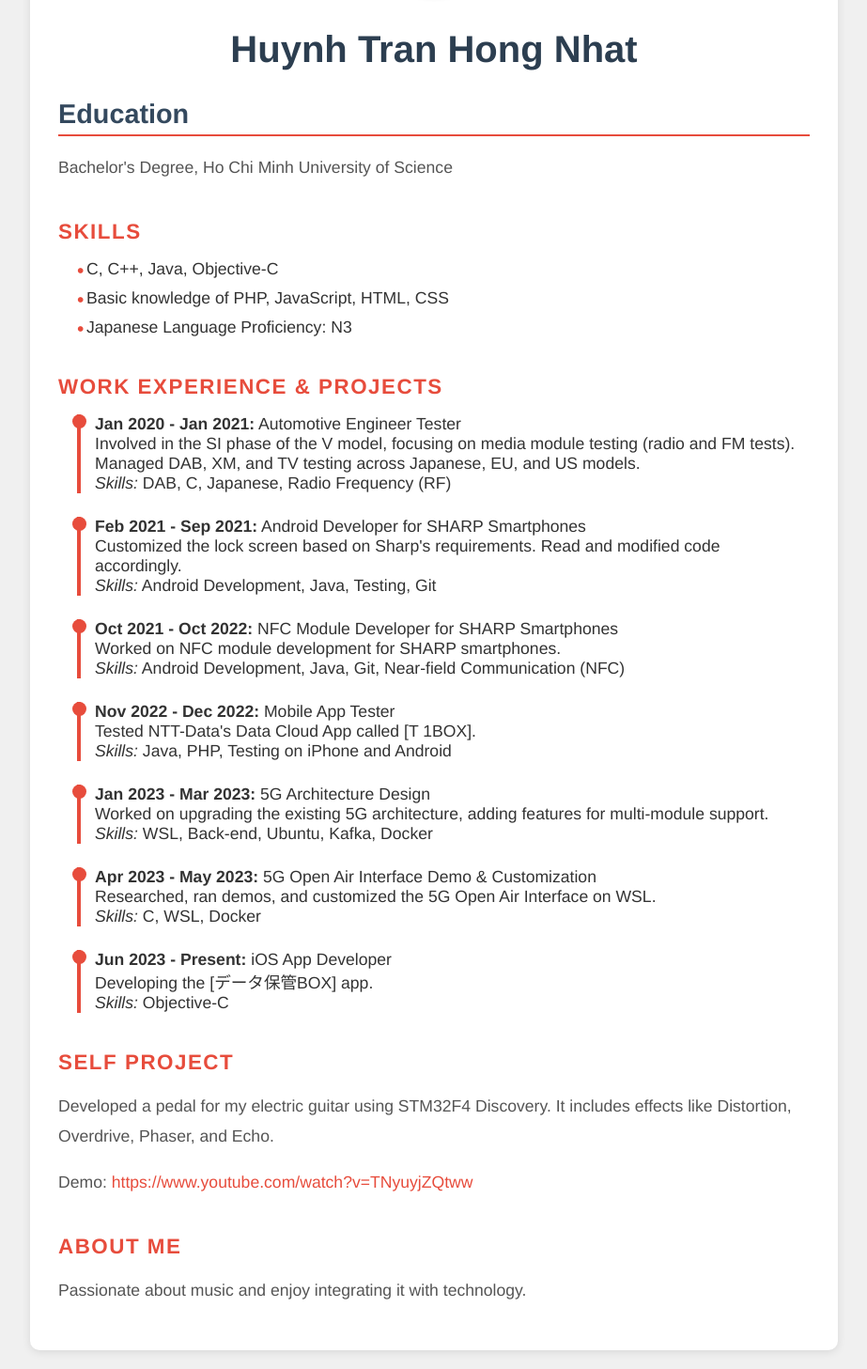
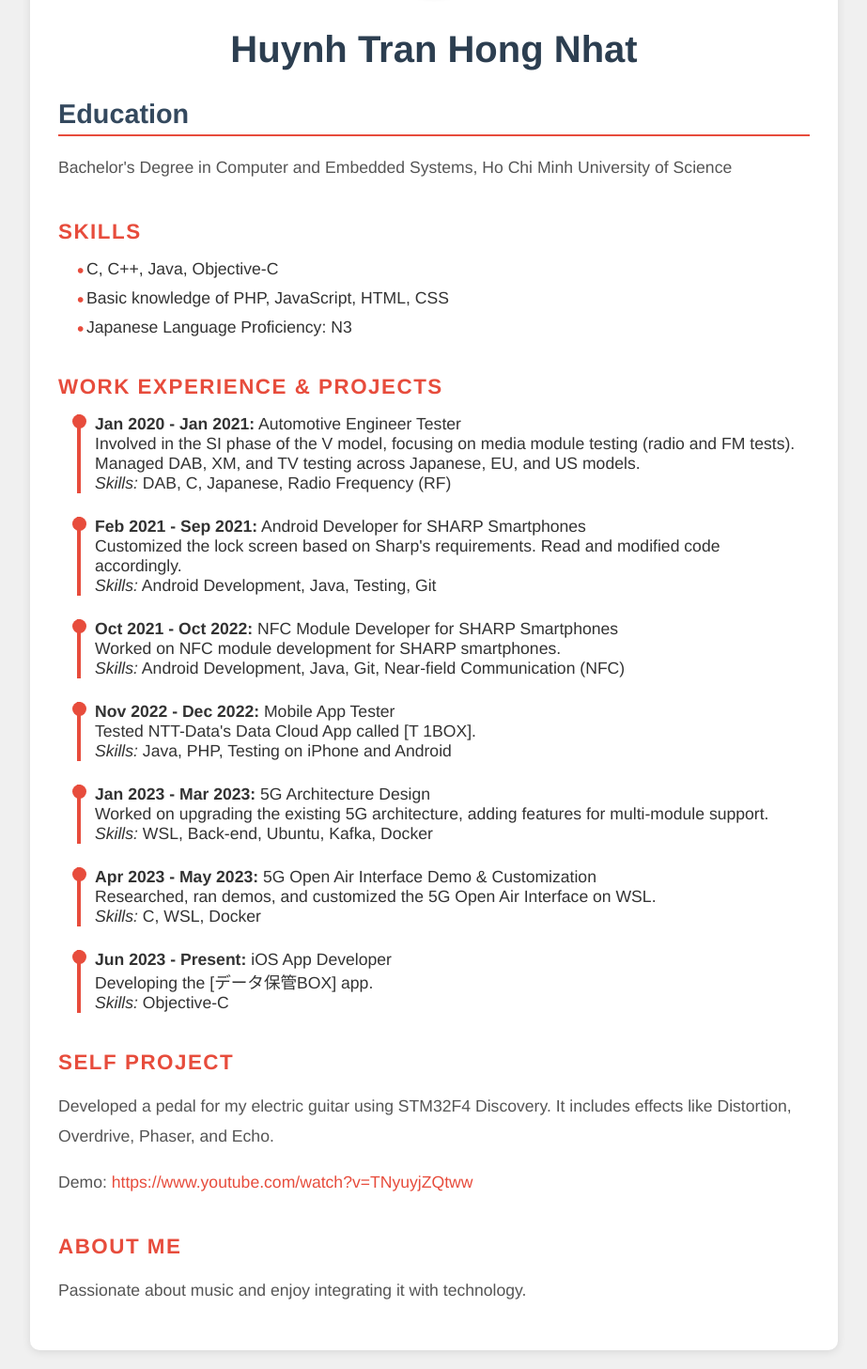
Before and after one commit to CrimsonSunTonic/CrimsonSunTonic.github.io, a Jekyll site: the page built from cv.markdown, in a window 1280 px wide, cut to the strip 204-1661 px from the top of the page. Shown: the whole strip at 94% size, without its empty margins (178-1101 px from the left). Built offline with Jekyll 4.4.1, drawn with Linux system fonts in a browser that asks for light colours.

Commit message:
Update cv_en.html

```diff
--- a/_layouts/cv_en.html
+++ b/_layouts/cv_en.html
@@ -119,7 +119,7 @@
         <h1>Huynh Tran Hong Nhat</h1>
 
         <h2>Education</h2>
-        <p>Bachelor's Degree, Ho Chi Minh University of Science</p>
+        <p>Bachelor's Degree in Computer and Embedded Systems, Ho Chi Minh University of Science</p>
 
         <div class="skills">
             <div class="section-title">Skills</div>
```
